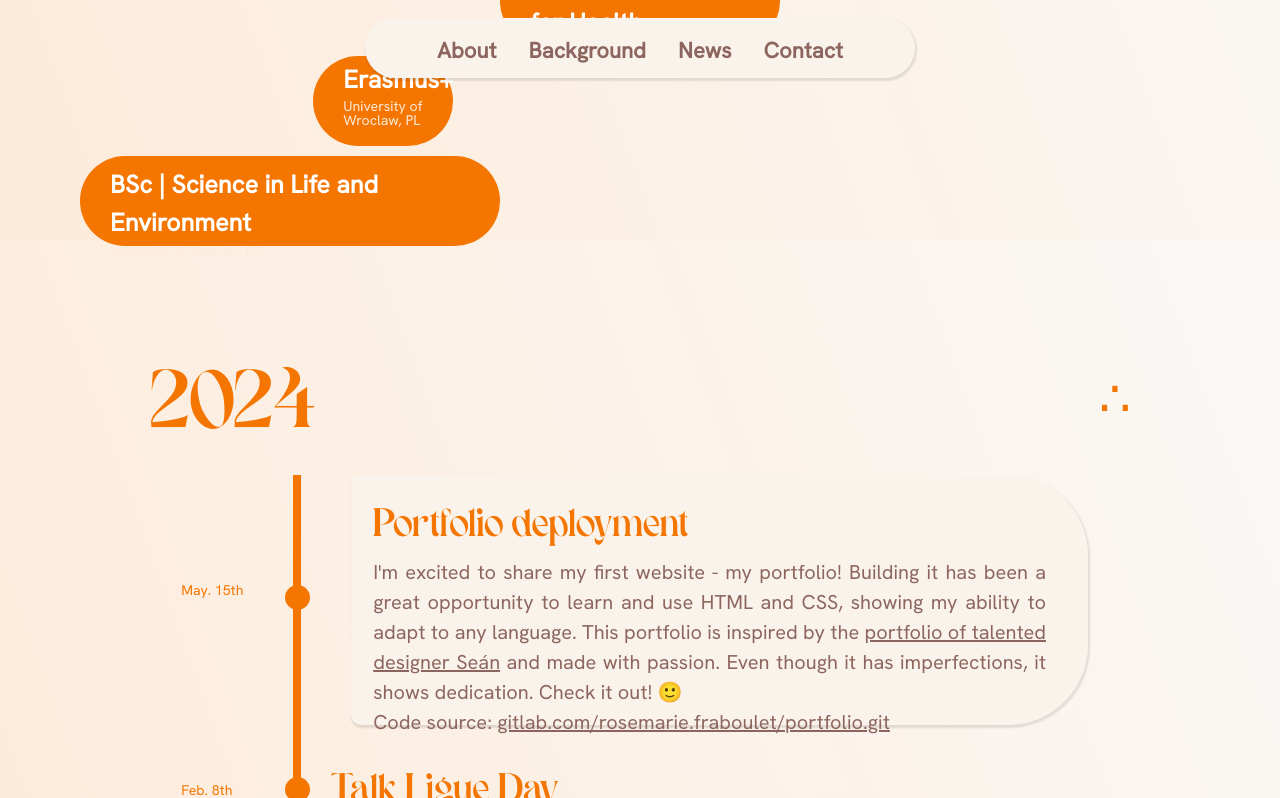
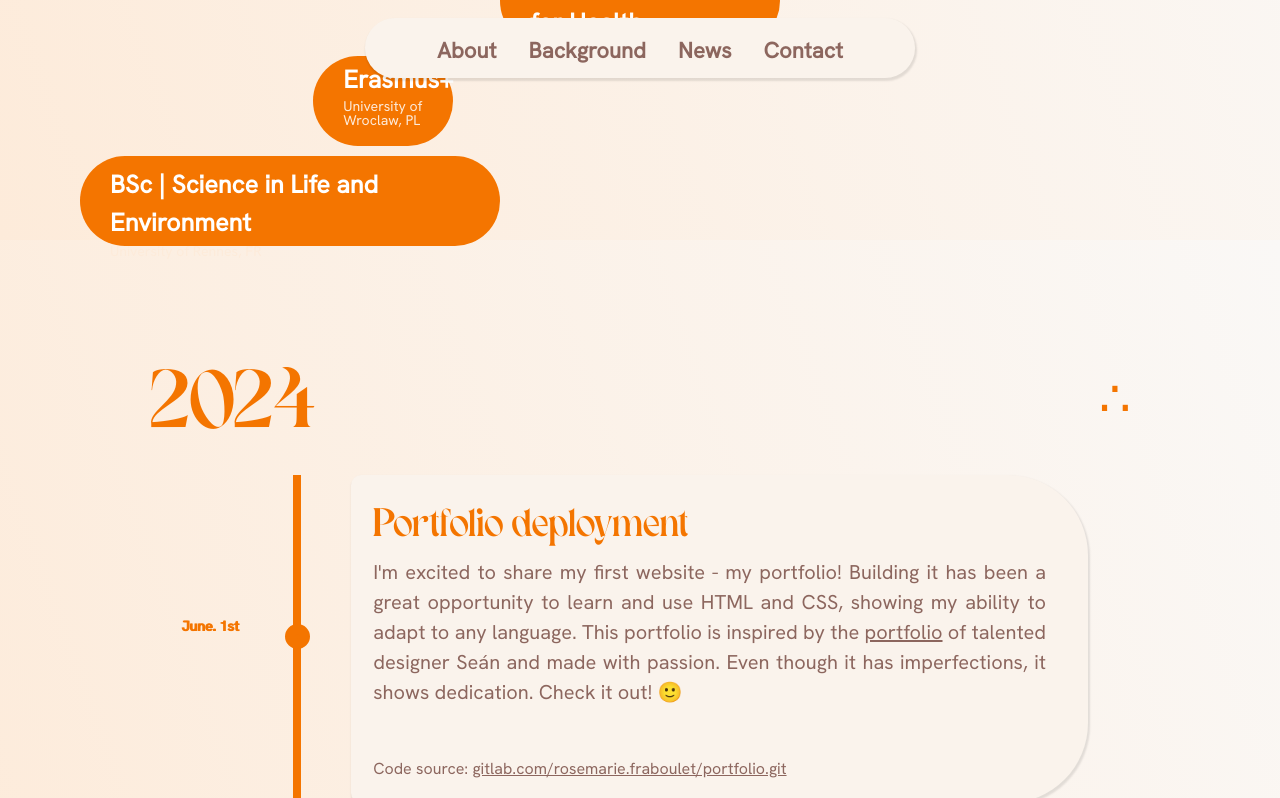
Before and after one commit to roma-rin/portfolio, a plain HTML site: page index.html in a window 1280 px wide. Both pictures are taken after a click on the button "2024". Shown: the part 1360-2158 px from the top of the page. Drawn offline with nearby package versions, Linux system fonts and the light colour scheme.

Commit message:
add first publication description and adjust content background depending on the size of the text

```diff
--- a/css/timeline.css
+++ b/css/timeline.css
@@ -47,10 +47,10 @@
   border-radius: 10px 80px 80px 10px;
   font-family: 'GroteskFont';
   font-size: 20px;
-  position: relative;
+  display: flex;
+  flex-wrap: wrap;
   &:before, &:after {
     content: "";
-    width: 0;
     height: 0;
     border: solid transparent;
     position: absolute;
@@ -100,17 +100,22 @@ label{
     .circle {
       background: #F47500;
     }
+
+    .date{
+      text-shadow: 1px 0;
+      font-weight:1000;
+    }
   }
   & ~ .content {
     background-color: #faf3ec;
     box-shadow: 1px 2px 2px 1px rgba(0,0,0,.1);
     width:95%;
-    max-height: 250px;
+    max-height: max-content;
     margin-right: 20px;
     -webkit-transform: translateX(20px);
     -webkit-transition: max-height 0.4s linear, border-color 0.5s linear, -webkit-transform 0.2s linear;
     p {
-      max-height: 250px;
+      max-height: max-content;
       margin-right: 80px;
       color: #8C665E;
       -webkit-transition: color 0.3s linear 0.3s;
--- a/index.html
+++ b/index.html
@@ -40,7 +40,7 @@
             <img src="img/portrait.jpg">
           </div>
           <div class="col-12 col-xl-7">
-            <p id="main-position-container">A Research Scientist <br> working in Rennes, France.
+            <p id="main-position-container">A Research Scientist <br> working in Rennes, France. </p>
               <p id="description-container">Over the past 3+ years, I've worked at the interface between biology and informatics by conducting a research project centered on the analysis of the regulatory networks involved in resistance to melanoma treatment. </p>
               <p id="description-container">These days, I've been enjoying exploring various areas of informatics, such as creating my own homemade portfolio in HTML and CSS.</p>
             </div>
@@ -88,15 +88,15 @@
               <input class='radio' id='work1' name='works' type='radio' checked>
               <div class="relative">
                 <label for='work1'>Portfolio deployment</label>
-                <span class='date'>May. 15th</span>
+                <span class='date'>June. 1st</span>
                 <span class='circle'></span>
               </div>
               <div class='content'>
                 <p>
                   I'm excited to share my first website - my portfolio! Building it has been a great opportunity to learn and use HTML and CSS, showing my ability to adapt to any language.
-                  This portfolio is inspired by the <a href="https://www.seanhalpin.xyz/about">portfolio of talented designer Seán</a> and made with passion.
-                  Even though it has imperfections, it shows dedication. Check it out! &#x1F642<br>
-                  Code source: <a href="https://gitlab.com/rosemarie.fraboulet/portfolio.git">gitlab.com/rosemarie.fraboulet/portfolio.git</a></p>
+                  This portfolio is inspired by the <a href="https://www.seanhalpin.xyz/about">portfolio</a> of talented designer Seán and made with passion.
+                  Even though it has imperfections, it shows dedication. Check it out! &#x1F642</p>
+                  <p style="font-size:medium">Code source: <a href="https://gitlab.com/rosemarie.fraboulet/portfolio.git">gitlab.com/rosemarie.fraboulet/portfolio.git</a></p>
               </div>
             </li>
             <li class='work'>
@@ -121,7 +121,10 @@
               </div>
               <div class='content'>
                 <p>
-                  Test
+                  Starting 2024 with great news! I'm thrilled to share that my first scientific paper as first author has just been published.
+                  Cirscan is an interactive Shiny application that automatically infers circRNA–miRNA–mRNA networks from human multi-level transcript expression data from two biological conditions in order to identify on a large scale, potential sponge mechanisms active in a specific condition.<br>
+                  This project constitutes a significant part of my thesis. A big thank you to my research team at IGDR and collaborators for their contributions to this project, with a special acknowledgment to the Ligue contre le cancer for funding my thesis project.</p>
+                  <p style="font-size:medium">"Cirscan: a shiny application to identify differentially active sponge mechanisms and visualize circRNA–miRNA–mRNA networks", <a href="https://doi.org/10.1186/s12859-024-05668-y">https://doi.org/10.1186/s12859-024-05668-y</a>
                 </p>
               </div>
             </li>
```
